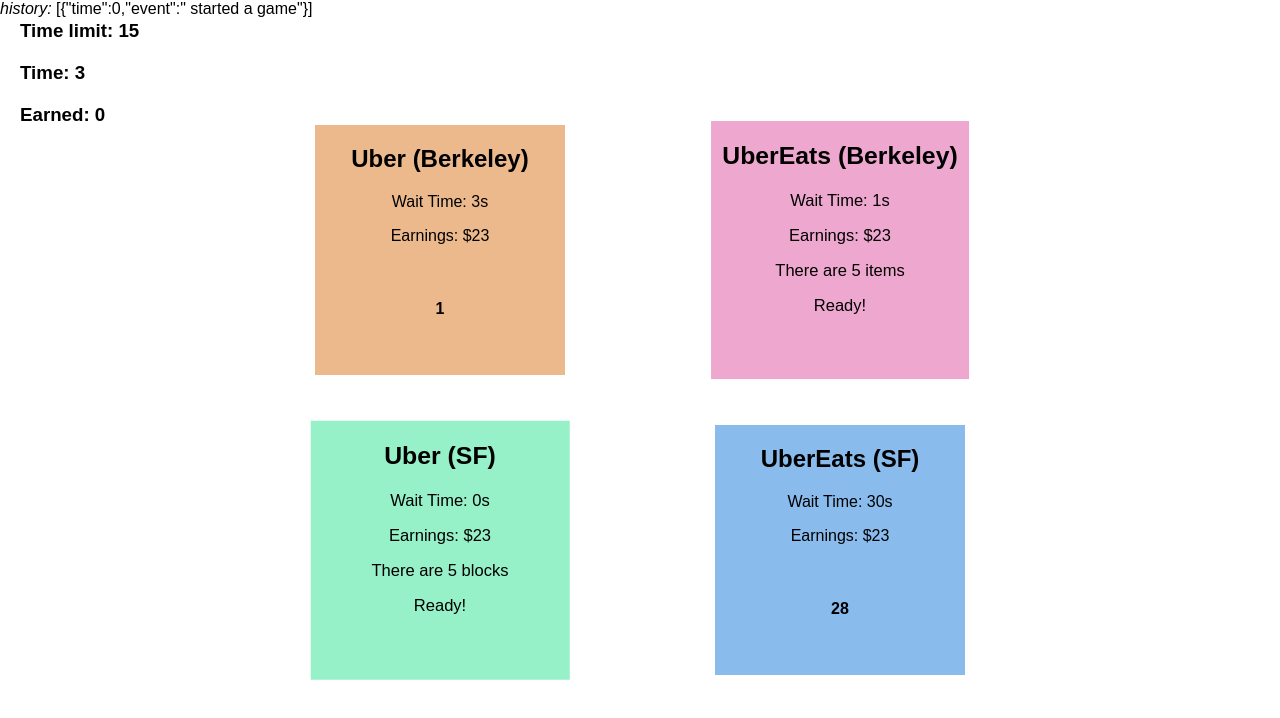
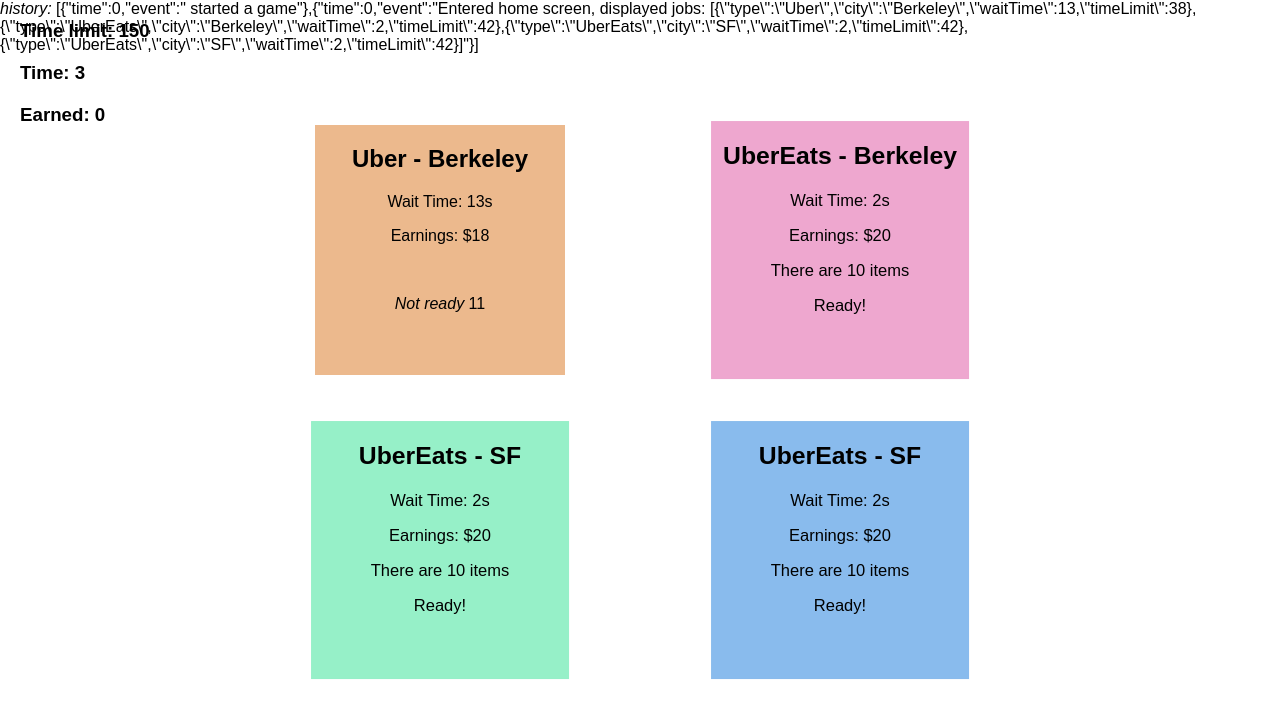
Before and after one commit to cnfionawu/fow-workerlearning--2, a SvelteKit app: page / in a window 1280 px wide. Both pictures are taken after a click on the button "Start". Shown: the top 718 px of the page. Built offline with nearby package versions, Linux system fonts and the light colour scheme.

Commit message:
changed card interface

```diff
--- a/src/routes/+page.svelte
+++ b/src/routes/+page.svelte
@@ -6,7 +6,7 @@
 	import Final from './final.svelte';
 	import { elapsed, game, earned, history, logHistory, resetTimer } from '$lib/stores.js';
 
-	const timeLimit = 15;
+	const timeLimit = 150 ;
 
 	$: inGame = $game.inGame;
 	$: timeUp = $elapsed > timeLimit;
--- a/src/routes/card.svelte
+++ b/src/routes/card.svelte
@@ -2,14 +2,19 @@
 	import { onMount } from 'svelte';
 	import { startGame, logHistory } from '$lib/stores.js';
 
-	export let title;
+	const SECONDS_PER_JOB = 4;
+	const MONEY_PER_JOB = 2;
+
+	// export let title;
+	// export let waitTime;
+	// export let earnings;
+	export let jobData;
 	export let color;
-	export let waitTime;
-	export let earnings;
 
-	let countdown = waitTime;
-	let numSteps = 5;
-	let hardLimit = 10;
+	const title = `${jobData.type} - ${jobData.city}`;
+	let countdown = jobData.waitTime;
+	let numSteps = Math.floor(jobData.timeLimit / SECONDS_PER_JOB);
+	let earnings = numSteps * MONEY_PER_JOB;
 
 	onMount(() => {
 		setInterval(() => {
@@ -21,10 +26,10 @@
 
 	function start() {
 		if (ready) {
-			logHistory(`chose task ${title}`);
+			// logHistory(`chose task ${title}`);
+			let hardLimit = jobData.timeLimit * 2;
 
-			const timeLimit = 5;
-			startGame(title, earnings, numSteps, timeLimit, hardLimit);
+			startGame(title, earnings, numSteps, jobData.timeLimit, hardLimit);
 		}
 	}
 </script>
@@ -35,14 +40,18 @@
 	<div class="card-content" class:ready style="background: {color};" on:click={start}>
 		<h2>{title}</h2>
 
-		<p>Wait Time: {waitTime}s</p>
+		<p>Wait Time: {jobData.waitTime}s</p>
 		<p>Earnings: ${earnings}</p>
 
 		{#if !ready}
 			<br />
-			<h4>{countdown}</h4>
+			<p>
+				<i>Not ready</i>
+				{countdown}
+			</p>
+			<!-- <h4>{countdown}</h4> -->
 		{:else}
-			{#if title.includes('UberEats')}
+			{#if jobData.type === 'UberEats'}
 				<p>There are {numSteps} items</p>
 			{:else}
 				<p>There are {numSteps} blocks</p>
--- a/src/routes/game.svelte
+++ b/src/routes/game.svelte
@@ -64,7 +64,7 @@
 		// const penalty = 0;
 		const earned = $game.earnings - penalty;
 		logHistory(
-			`finished with: ${mistakes} mistakes, ${earned} earned, ${timePassed} in game time passed`
+			`Ended with: ${mistakes} mistakes, ${earned} earned, ${timePassed} in game time passed`
 		);
 
 		const gameState = {};
--- a/src/routes/home.svelte
+++ b/src/routes/home.svelte
@@ -1,14 +1,48 @@
 <script>
 	import Card from './card.svelte';
+	import { onMount } from 'svelte';
+	import { logHistory } from '$lib/stores.js';
+
+	let job1 = {
+		type: 'Uber',
+		city: 'Berkeley',
+		waitTime: 13,
+		timeLimit: 38
+	};
+	let job2 = {
+		type: 'UberEats',
+		city: 'Berkeley',
+		waitTime: 2,
+		timeLimit: 42
+	};
+	let job3 = {
+		type: 'UberEats',
+		city: 'SF',
+		waitTime: 2,
+		timeLimit: 42
+	};
+	let job4 = {
+		type: 'UberEats',
+		city: 'SF',
+		waitTime: 2,
+		timeLimit: 42
+	};
+
+	onMount(() => {
+		logHistory(`Entered home screen, displayed jobs: ${JSON.stringify([job1, job2, job3, job4])}`);
+	});
 </script>
 
 <div class="choices">
-	<Card title="Uber (Berkeley)" waitTime={3} earnings={23} color="#ecb98d" />
+	<Card jobData={job1} color="#ecb98d" />
+	<Card jobData={job2} color="#eea7cf" />
+	<Card jobData={job3} color="#96f0c8" />
+	<Card jobData={job4} color="#89bbed" />
+	<!-- <Card title="Uber (Berkeley)" waitTime={3} earnings={23} color="#ecb98d" />
 	<Card title="UberEats (Berkeley)" waitTime={1} earnings={23} color="#eea7cf" />
 	<Card title="Uber (SF)" waitTime={0} earnings={23} color="#96f0c8" />
-	<Card title="UberEats (SF)" waitTime={30} earnings={23} color="#89bbed" />
+	<Card title="UberEats (SF)" waitTime={30} earnings={23} color="#89bbed" /> -->
 </div>
-
 
 <!--
 	prepop:
```
